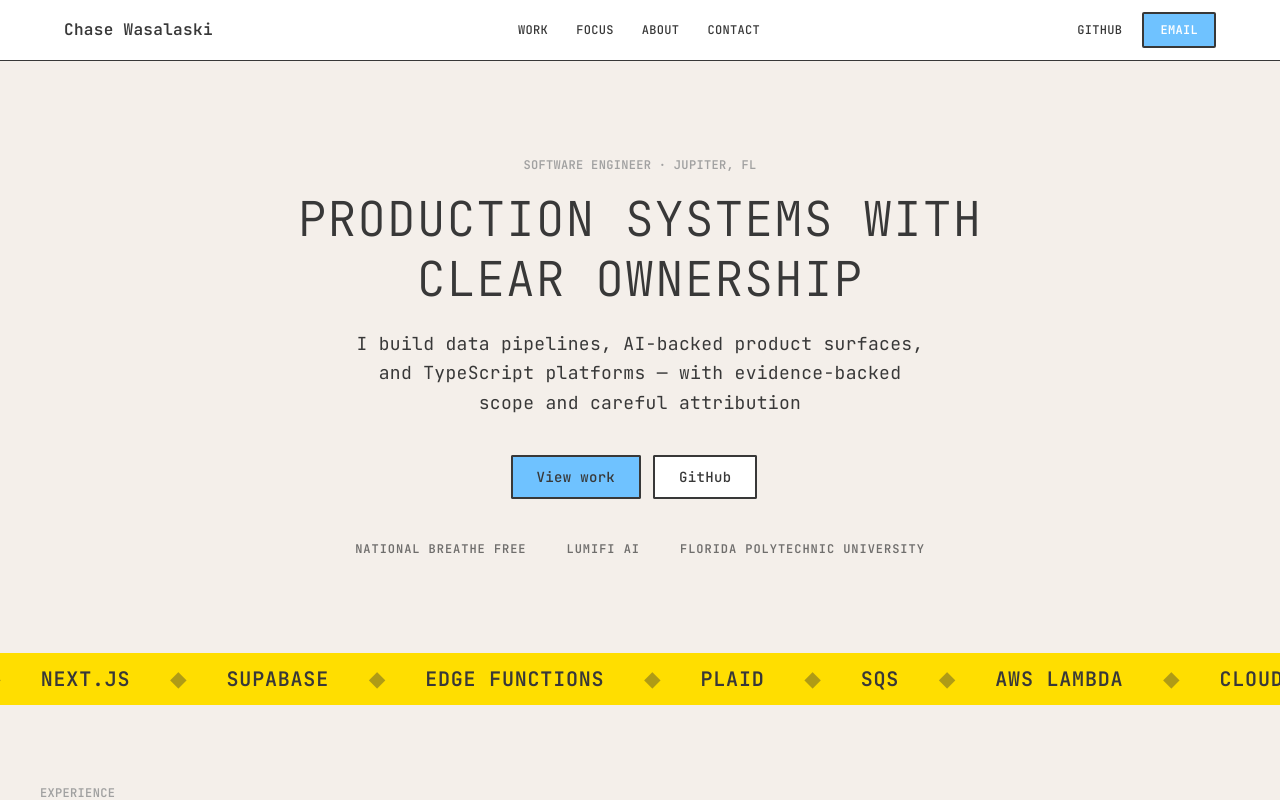
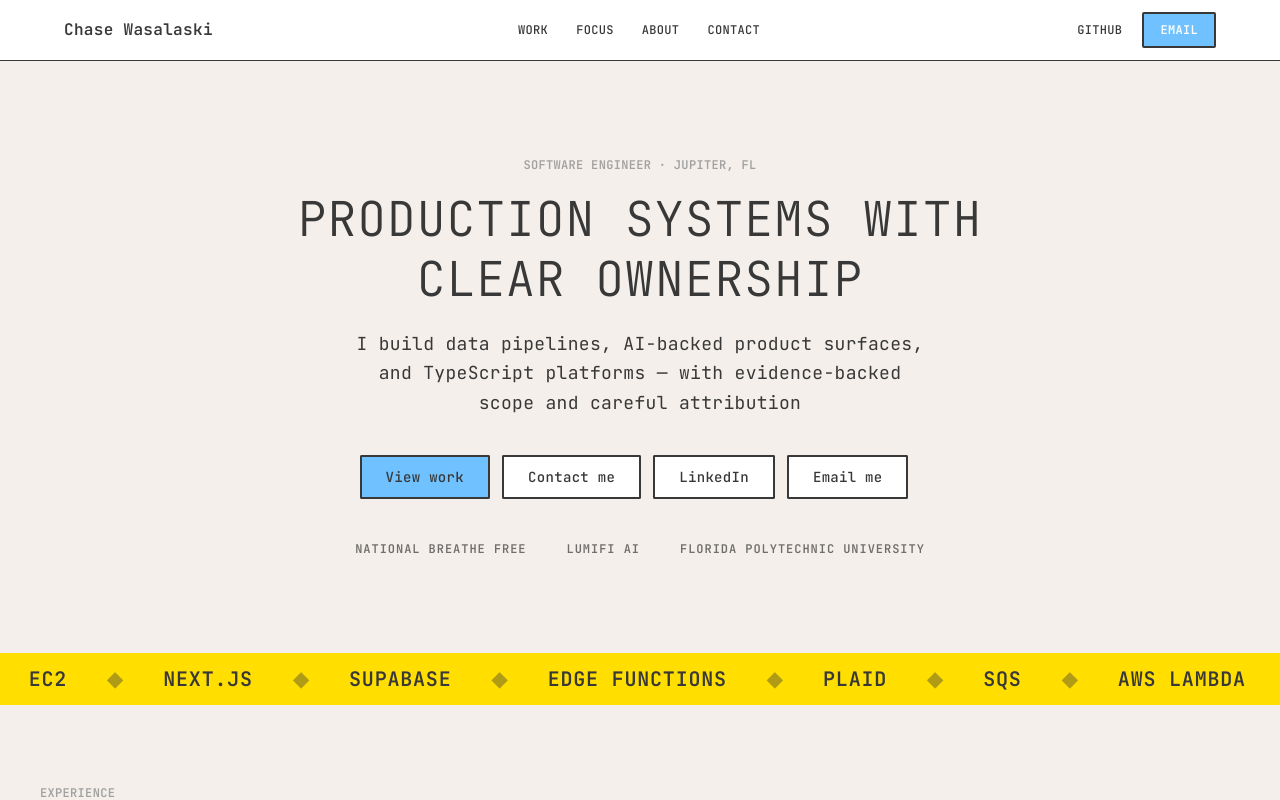
Before and after one commit to FirstTimeGaming/Portfolio, a Next.js app: page / in a window 1280 px wide. Shown: the top 800 px of the page. Built offline with nearby package versions, Linux system fonts and the light colour scheme.

Commit message:
feat(email): make email button copy, add toasts

```diff
--- a/src/app/layout.tsx
+++ b/src/app/layout.tsx
@@ -1,6 +1,7 @@
 import type { Metadata } from "next";
 import { JetBrains_Mono } from "next/font/google";
 import { SmoothHashScroll } from "@/components/SmoothHashScroll";
+import { ToastProvider } from "@/components/ui/Toast";
 import "./globals.css";
 
 const jetbrainsMono = JetBrains_Mono({
@@ -19,8 +20,10 @@ export default function RootLayout({ children }: LayoutProps<"/">) {
   return (
     <html lang="en" className={`${jetbrainsMono.variable} h-full antialiased`}>
       <body className="min-h-full flex flex-col font-mono tracking-[0.02em] text-ink bg-cream">
-        <SmoothHashScroll />
-        {children}
+        <ToastProvider>
+          <SmoothHashScroll />
+          {children}
+        </ToastProvider>
       </body>
     </html>
   );
--- a/src/app/page.tsx
+++ b/src/app/page.tsx
@@ -1,6 +1,7 @@
 import Link from "next/link";
 import {
   ChalkHeading,
+  CopyEmailButton,
   Hero,
   LIFT_FACE,
   Marquee,
@@ -18,17 +19,19 @@ export default function Home() {
         ghostLabel="GitHub"
         ghostHref={site.github}
         ctaLabel="Email"
-        ctaHref={`mailto:${site.email}`}
+        copyEmail={site.email}
       />
 
       <Hero
         eyebrow={site.hero.eyebrow}
         title={site.hero.title}
         description={site.hero.description}
-        primaryLabel="View work"
-        primaryHref="#work"
-        secondaryLabel="GitHub"
-        secondaryHref={site.github}
+        actions={[
+          { label: "View work", href: "#work", variant: "primary" },
+          { label: "Contact me", href: "#contact" },
+          { label: "LinkedIn", href: site.linkedin },
+          { label: "Email me", copyEmail: site.email },
+        ]}
         logos={[site.experiences[0].company, site.experiences[1].company, site.education.school]}
       />
 
@@ -257,15 +260,7 @@ export default function Home() {
             </p>
           </div>
           <div className="flex flex-wrap gap-3">
-            <PopLift>
-              <a
-                href={`mailto:${site.email}`}
-                className={`inline-flex items-center justify-center border-2 border-[var(--ink)] bg-[var(--sky)] px-6 py-2.5 text-sm font-medium text-[var(--ink)] ${LIFT_FACE}`}
-                style={{ borderRadius: "var(--radius)" }}
-              >
-                {site.email}
-              </a>
-            </PopLift>
+            <CopyEmailButton email={site.email}>{site.email}</CopyEmailButton>
             <PopLift>
               <a
                 href={site.linkedin}
--- a/src/components/ui/Button.tsx
+++ b/src/components/ui/Button.tsx
@@ -27,14 +27,14 @@ type ButtonProps = ButtonHTMLAttributes<HTMLButtonElement> & {
 /** Face only moves; the ink plate stays put so lift/fall eases cleanly both ways.
  *  Lift on real hover / keyboard focus-visible only — not sticky :focus after click. */
 const LIFT_FACE =
-  "relative -translate-x-1.5 translate-y-1.5 transition-transform duration-300 ease-in-out motion-reduce:transition-none [@media(hover:hover)]:group-hover:translate-x-0 [@media(hover:hover)]:group-hover:translate-y-0 focus-visible:translate-x-0 focus-visible:translate-y-0 active:-translate-x-1.5 active:translate-y-1.5";
+  "relative z-10 -translate-x-1.5 translate-y-1.5 transition-transform duration-300 ease-in-out motion-reduce:transition-none [@media(hover:hover)]:group-hover:translate-x-0 [@media(hover:hover)]:group-hover:translate-y-0 focus-visible:translate-x-0 focus-visible:translate-y-0 active:-translate-x-1.5 active:translate-y-1.5";
 
 function PopLift({ children }: { children: ReactNode }) {
   return (
-    <span className="group relative inline-flex">
+    <span className="group relative isolate inline-flex">
       <span
         aria-hidden
-        className="pointer-events-none absolute inset-0 -translate-x-1.5 translate-y-1.5 bg-[var(--ink)]"
+        className="pointer-events-none absolute inset-0 -z-10 -translate-x-1.5 translate-y-1.5 bg-[var(--ink)]"
         style={{ borderRadius: "var(--radius)" }}
       />
       {children}
--- /dev/null
+++ b/src/components/ui/CopyEmailButton.tsx
@@ -0,0 +1,72 @@
+"use client";
+
+import type {
+  ButtonHTMLAttributes,
+  MouseEvent,
+  ReactNode,
+} from "react";
+import { Button } from "./Button";
+import { useToast } from "./Toast";
+
+type CopyEmailButtonProps = Omit<
+  ButtonHTMLAttributes<HTMLButtonElement>,
+  "onClick" | "children" | "type"
+> & {
+  email: string;
+  children?: ReactNode;
+  lift?: boolean;
+  toastMessage?: string;
+  variant?: "primary" | "secondary";
+};
+
+export function CopyEmailButton({
+  email,
+  children = "Email me",
+  lift = true,
+  toastMessage = "Email copied to clipboard",
+  variant = "primary",
+  className = "",
+  style,
+  ...props
+}: CopyEmailButtonProps) {
+  const { showToast } = useToast();
+
+  async function handleClick(event: MouseEvent<HTMLButtonElement>) {
+    // Drop focus so focus-visible lift doesn't stick after a pointer click.
+    event.currentTarget.blur();
+
+    try {
+      await navigator.clipboard.writeText(email);
+      showToast(toastMessage);
+    } catch {
+      showToast("Couldn't copy email — try again");
+    }
+  }
+
+  if (!lift) {
+    return (
+      <button
+        type="button"
+        onClick={handleClick}
+        className={className}
+        style={style}
+        {...props}
+      >
+        {children}
+      </button>
+    );
+  }
+
+  return (
+    <Button
+      variant={variant}
+      type="button"
+      onClick={handleClick}
+      className={className}
+      style={style}
+      {...props}
+    >
+      {children}
+    </Button>
+  );
+}
--- a/src/components/ui/Hero.tsx
+++ b/src/components/ui/Hero.tsx
@@ -1,7 +1,24 @@
+"use client";
+
 import Link from "next/link";
 import type { ReactNode } from "react";
 import { Button, LIFT_FACE, PopLift } from "./Button";
+import { CopyEmailButton } from "./CopyEmailButton";
 import { ChalkHeading } from "./ChalkHeading";
+
+export type HeroAction =
+  | {
+      label: string;
+      href: string;
+      variant?: "primary" | "secondary";
+      copyEmail?: never;
+    }
+  | {
+      label: string;
+      copyEmail: string;
+      variant?: "primary" | "secondary";
+      href?: never;
+    };
 
 type HeroProps = {
   eyebrow?: string;
@@ -11,6 +28,7 @@ type HeroProps = {
   secondaryLabel?: string;
   primaryHref?: string;
   secondaryHref?: string;
+  actions?: HeroAction[];
   logos?: string[];
   onPrimaryClick?: () => void;
   onSecondaryClick?: () => void;
@@ -18,6 +36,63 @@ type HeroProps = {
 };
 
 const linkButtonClass = `inline-flex items-center justify-center border-2 border-[var(--ink)] px-6 py-2.5 text-sm font-medium text-[var(--ink)] ${LIFT_FACE}`;
+
+function isExternalHref(href: string) {
+  return href.startsWith("http://") || href.startsWith("https://");
+}
+
+function isPlainAnchorHref(href: string) {
+  return href.startsWith("#") || href.startsWith("mailto:");
+}
+
+function faceClass(variant: "primary" | "secondary" = "secondary") {
+  return `${linkButtonClass} ${
+    variant === "primary" ? "bg-[var(--sky)]" : "bg-[var(--white)]"
+  }`;
+}
+
+function HeroActionButton(action: HeroAction) {
+  const variant = action.variant ?? "secondary";
+  const style = { borderRadius: "var(--radius)" };
+
+  if ("copyEmail" in action && action.copyEmail) {
+    return (
+      <CopyEmailButton
+        email={action.copyEmail}
+        variant={variant === "primary" ? "primary" : "secondary"}
+      >
+        {action.label}
+      </CopyEmailButton>
+    );
+  }
+
+  const href = action.href;
+  const className = faceClass(variant);
+
+  if (isPlainAnchorHref(href)) {
+    return (
+      <PopLift>
+        <a href={href} className={className} style={style}>
+          {action.label}
+        </a>
+      </PopLift>
+    );
+  }
+
+  return (
+    <PopLift>
+      <Link
+        href={href}
+        className={className}
+        style={style}
+        target={isExternalHref(href) ? "_blank" : undefined}
+        rel={isExternalHref(href) ? "noopener noreferrer" : undefined}
+      >
+        {action.label}
+      </Link>
+    </PopLift>
+  );
+}
 
 export function Hero({
   eyebrow = "Software engineer",
@@ -27,11 +102,31 @@ export function Hero({
   secondaryLabel = "Contact",
   primaryHref,
   secondaryHref,
+  actions,
   logos = [],
   onPrimaryClick,
   onSecondaryClick,
   children,
 }: HeroProps) {
+  const resolvedActions: HeroAction[] =
+    actions ??
+    [
+      primaryHref
+        ? {
+            label: primaryLabel,
+            href: primaryHref,
+            variant: "primary" as const,
+          }
+        : null,
+      secondaryHref
+        ? {
+            label: secondaryLabel,
+            href: secondaryHref,
+            variant: "secondary" as const,
+          }
+        : null,
+    ].filter((action): action is HeroAction => action !== null);
+
   return (
     <section className="w-full bg-[var(--cream)] px-4 py-16 sm:px-6 sm:py-24">
       <div className="mx-auto flex max-w-[1200px] flex-col items-center text-center">
@@ -47,51 +142,30 @@ export function Hero({
           {description}
         </p>
         <div className="mt-8 flex flex-wrap items-center justify-center gap-3">
-          {primaryHref ? (
-            <PopLift>
-              {primaryHref.startsWith("#") ? (
-                <a
-                  href={primaryHref}
-                  className={`${linkButtonClass} bg-[var(--sky)]`}
-                  style={{ borderRadius: "var(--radius)" }}
-                >
-                  {primaryLabel}
-                </a>
-              ) : (
-                <Link
-                  href={primaryHref}
-                  className={`${linkButtonClass} bg-[var(--sky)]`}
-                  style={{ borderRadius: "var(--radius)" }}
-                >
-                  {primaryLabel}
-                </Link>
-              )}
-            </PopLift>
+          {resolvedActions.length > 0 ? (
+            resolvedActions.map((action) => (
+              <HeroActionButton
+                key={
+                  "copyEmail" in action && action.copyEmail
+                    ? `${action.label}-copy`
+                    : `${action.label}-${action.href}`
+                }
+                {...action}
+              />
+            ))
           ) : (
-            <Button variant="primary" type="button" onClick={onPrimaryClick}>
-              {primaryLabel}
-            </Button>
-          )}
-          {secondaryHref ? (
-            <PopLift>
-              <Link
-                href={secondaryHref}
-                className={`${linkButtonClass} bg-[var(--white)]`}
-                style={{ borderRadius: "var(--radius)" }}
-                target={secondaryHref.startsWith("http") ? "_blank" : undefined}
-                rel={
-                  secondaryHref.startsWith("http")
-                    ? "noopener noreferrer"
-                    : undefined
-                }
+            <>
+              <Button variant="primary" type="button" onClick={onPrimaryClick}>
+                {primaryLabel}
+              </Button>
+              <Button
+                variant="secondary"
+                type="button"
+                onClick={onSecondaryClick}
               >
                 {secondaryLabel}
-              </Link>
-            </PopLift>
-          ) : (
-            <Button variant="secondary" type="button" onClick={onSecondaryClick}>
-              {secondaryLabel}
-            </Button>
+              </Button>
+            </>
           )}
         </div>
         {logos.length > 0 ? (
--- /dev/null
+++ b/src/components/ui/Toast.tsx
@@ -0,0 +1,121 @@
+"use client";
+
+import {
+  createContext,
+  useCallback,
+  useContext,
+  useEffect,
+  useMemo,
+  useRef,
+  useState,
+  type AnimationEvent,
+  type ReactNode,
+} from "react";
+
+type ToastContextValue = {
+  showToast: (message: string) => void;
+};
+
+type ToastPhase = "enter" | "shown" | "exit";
+
+const ToastContext = createContext<ToastContextValue | null>(null);
+
+const ENTER_MS = 320;
+const EXIT_MS = 280;
+const HOLD_MS = 2200;
+
+export function ToastProvider({ children }: { children: ReactNode }) {
+  const [message, setMessage] = useState<string | null>(null);
+  const [phase, setPhase] = useState<ToastPhase>("enter");
+  const [toastId, setToastId] = useState(0);
+  const holdTimer = useRef<ReturnType<typeof setTimeout> | null>(null);
+  const generation = useRef(0);
+
+  const clearHold = useCallback(() => {
+    if (holdTimer.current) {
+      clearTimeout(holdTimer.current);
+      holdTimer.current = null;
+    }
+  }, []);
+
+  const showToast = useCallback(
+    (next: string) => {
+      clearHold();
+      generation.current += 1;
+      setToastId(generation.current);
+      setMessage(next);
+      setPhase("enter");
+    },
+    [clearHold],
+  );
+
+  useEffect(() => clearHold, [clearHold]);
+
+  const handleAnimationEnd = useCallback(
+    (event: AnimationEvent<HTMLDivElement>) => {
+      if (event.target !== event.currentTarget) return;
+
+      if (phase === "enter") {
+        setPhase("shown");
+        const gen = generation.current;
+        holdTimer.current = setTimeout(() => {
+          if (generation.current !== gen) return;
+          setPhase("exit");
+        }, HOLD_MS);
+        return;
+      }
+
+      if (phase === "exit") {
+        setMessage(null);
+      }
+    },
+    [phase],
+  );
+
+  const value = useMemo(() => ({ showToast }), [showToast]);
+
+  return (
+    <ToastContext.Provider value={value}>
+      {children}
+      {message ? (
+        <div
+          role="status"
+          aria-live="polite"
+          className="pointer-events-none fixed inset-x-0 bottom-6 z-50 flex justify-center px-4"
+        >
+          <div
+            key={toastId}
+            onAnimationEnd={handleAnimationEnd}
+            className="border-2 border-[var(--ink)] bg-[var(--white)] px-4 py-2.5 text-sm font-medium text-[var(--ink)] shadow-[var(--shadow)] motion-reduce:animate-none motion-reduce:opacity-100"
+            style={{
+              borderRadius: "var(--radius)",
+              animationName:
+                phase === "exit"
+                  ? "toast-fall"
+                  : phase === "enter"
+                    ? "toast-rise"
+                    : "none",
+              animationDuration: `${phase === "exit" ? EXIT_MS : ENTER_MS}ms`,
+              animationTimingFunction:
+                phase === "exit" ? "ease-in" : "ease-out",
+              animationFillMode: "forwards",
+              ...(phase === "shown"
+                ? { opacity: 1, transform: "translateY(0)" }
+                : null),
+            }}
+          >
+            {message}
+          </div>
+        </div>
+      ) : null}
+    </ToastContext.Provider>
+  );
+}
+
+export function useToast() {
+  const ctx = useContext(ToastContext);
+  if (!ctx) {
+    throw new Error("useToast must be used within ToastProvider");
+  }
+  return ctx;
+}
--- a/src/components/ui/index.ts
+++ b/src/components/ui/index.ts
@@ -3,8 +3,11 @@ export type { ButtonVariant } from "./Button";
 export { ChalkHeading } from "./ChalkHeading";
 export { NavBar } from "./NavBar";
 export { Hero } from "./Hero";
+export type { HeroAction } from "./Hero";
 export { ProductFrame } from "./ProductFrame";
 export { Marquee } from "./Marquee";
 export { QuoteCard } from "./QuoteCard";
 export { TweetCard } from "./TweetCard";
 export { TextInput } from "./TextInput";
+export { CopyEmailButton } from "./CopyEmailButton";
+export { ToastProvider, useToast } from "./Toast";
--- a/src/content/site.ts
+++ b/src/content/site.ts
@@ -45,6 +45,7 @@ export const site = {
     "PostgreSQL",
     "Drizzle ORM",
     "Python",
+    "EC2",
     "Next.js",
     "Supabase",
     "Edge Functions",
@@ -59,7 +60,7 @@ export const site = {
     "DataDog",
     "Protocol Buffers",
     "React Native",
-    "ECS / EC2",
+    "ECS",
     "Capacitor",
   ],
   experiences: [
@@ -197,15 +198,15 @@ export const site = {
   focuses: [
     {
       title: "Data & cloud pipelines",
-      body: "ODBC extraction, S3/Parquet landing, SQS transform workers, protobuf control planes, and the operational UI that keeps fleets inspectable",
+      body: "ODBC extraction, S3/Parquet landing, SQS transform workers, protobuf control planes — and verified fintech webhooks through Edge Functions, dual-write queues, and scheduled Lambda consumers",
     },
     {
       title: "Product platforms",
-      body: "Next.js/TypeScript systems with Drizzle, realtime collaboration, audit trails, reporting exports, and CI that fails for the right reasons",
+      body: "Next.js/TypeScript systems with Drizzle, realtime collaboration, and a hosted tRPC API shared across web and React Native — expandable to desktop — with automated mobile CI builds on ECS/EC2 publishing to S3",
     },
     {
       title: "AI product engineering",
-      body: "Persistent memory, provider migrations, prompt/tooling boundaries, and verified Plaid webhooks through Edge Functions, SQS, and Lambda on multi-user Postgres with RLS",
+      body: "Persistent memory, provider migrations including Bedrock, prompt/tooling boundaries, and internal Discord assistants with usage-cost tracking on multi-user Postgres with RLS",
     },
   ],
 } as const;
```
Also changed, not shown: src/app/globals.css (+22 -0 lines), src/components/ui/NavBar.tsx (+15 -1 lines).
